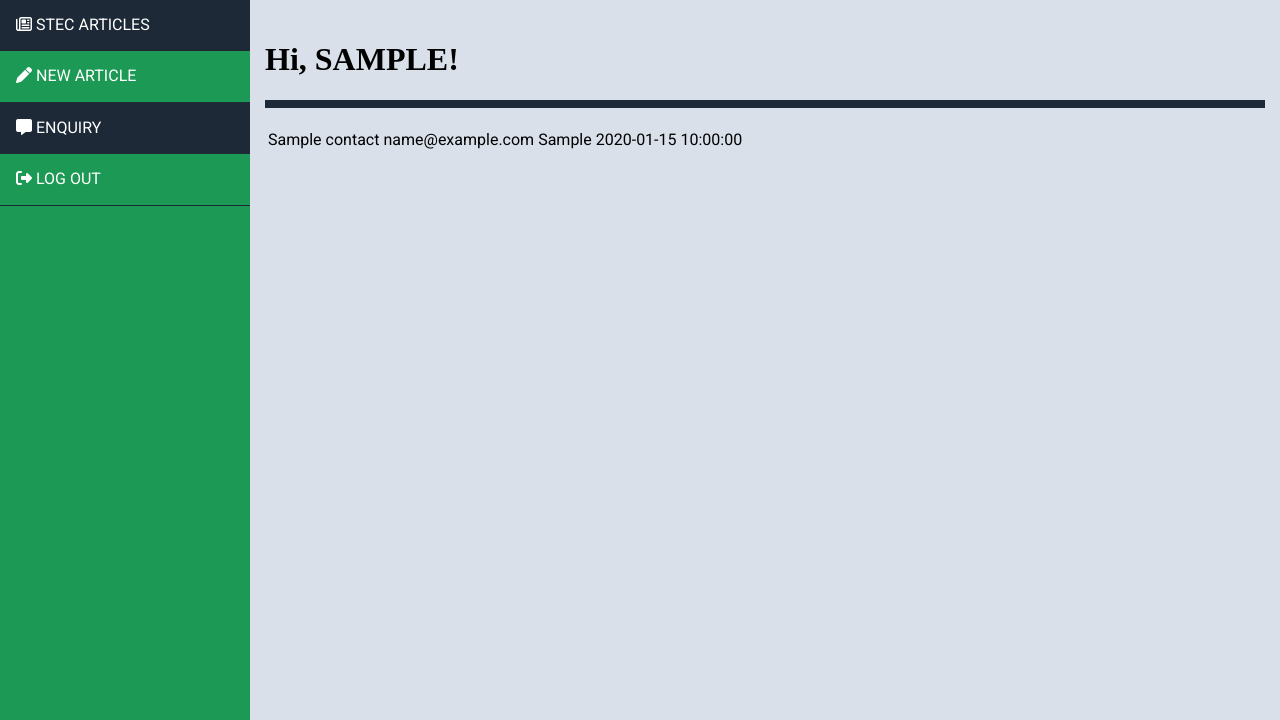
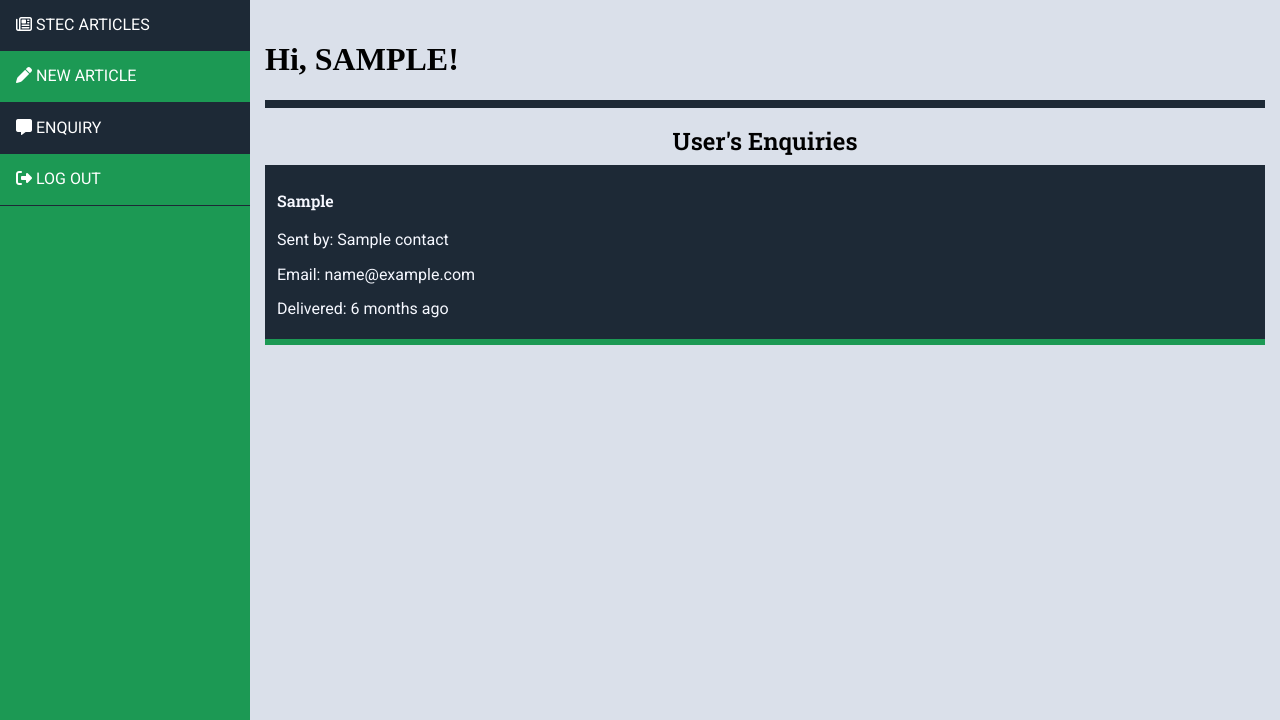
Before and after one commit to bopopescu/stec, a Flask app: page /admin_enquiry in a window 1280 px wide. Shown: the part 80-800 px from the top of the page. Run offline with Flask 2, Linux system fonts and the light colour scheme; a user stored in the database is signed in; tables that the repository leaves empty hold one stand-in row (values such as "Sample post"); some libraries are stand-ins or nearby versions; some web fonts are replaced.

Commit message:
update commit

```diff
--- a/app/templates/admin_enquiry.html
+++ b/app/templates/admin_enquiry.html
@@ -2,18 +2,21 @@
 
 {% block content %}
 
+  <section class="Pmessages">
+
+    <h2 align="center">User's Enquiries</h2>
+
     {% for enquiry in enquiries %}
 
-    <table>
-        <tr>
-            <td>{{ enquiry.Name }}</td>
-            <td>{{ enquiry.Email }}</td>
-            <td>{{ enquiry.Enquiry }}</td>
-            <td>{{ enquiry.Timestamp }}</td>
-
-        </tr>
-    </table>
+      <article class="Pmessage">
+        <h4>{{ enquiry.Enquiry }}</h4>
+        <p>Sent by: {{ enquiry.Name.capitalize() }}</p>
+        <p>Email: {{ enquiry.Email }} </p>
+        <p>Delivered: {{ moment(enquiry.Timestamp).fromNow() }}</p>
+      </article>
 
     {% endfor %}
 
+  </section>
+
 {% endblock %}
```
